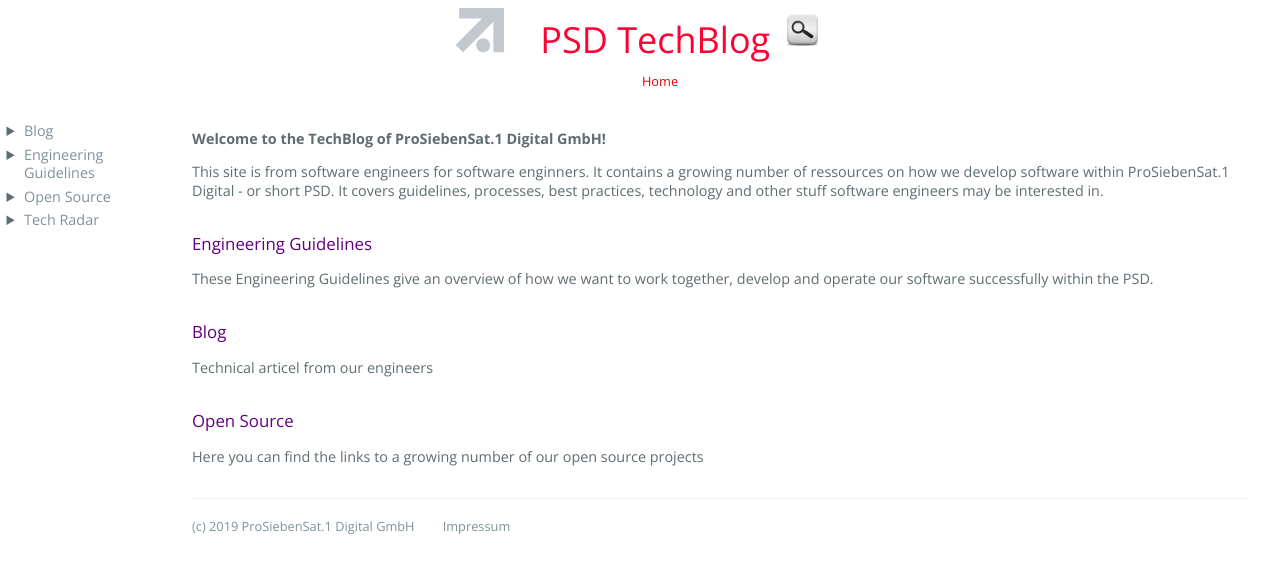
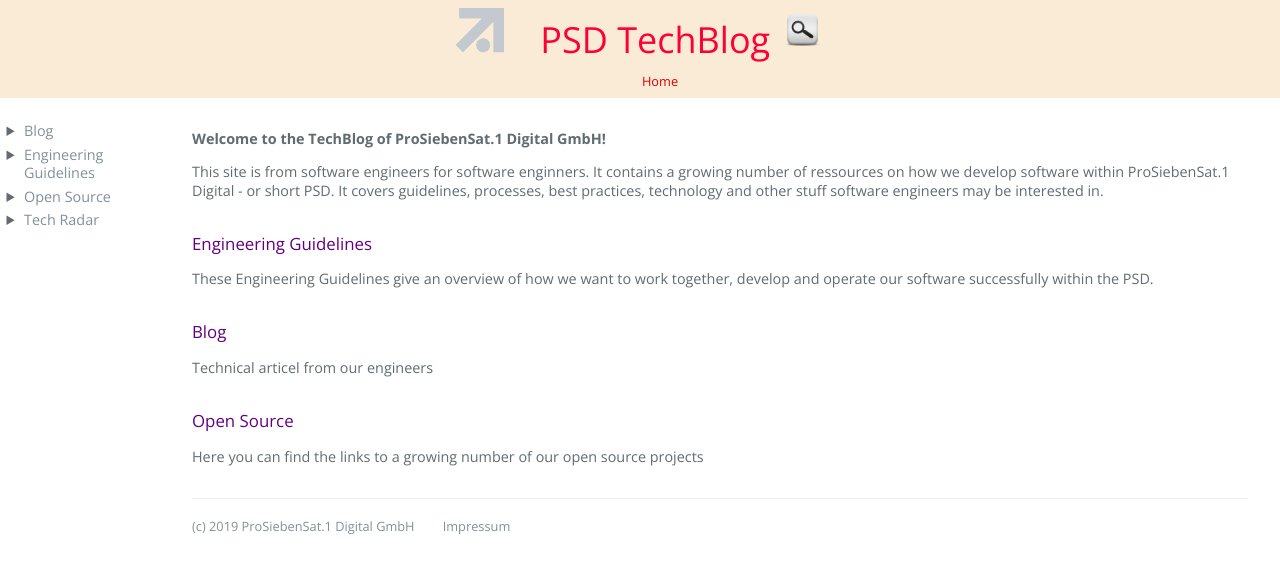
Before and after one commit to croedel/PSD-blog, a Jekyll site: the page built from index.md, in a window 1280 px wide. Shown: the top 573 px of the page. Built offline with Jekyll 4.4.1, drawn with Linux system fonts in a browser that asks for light colours; our own code applies the rules of GitHub Pages for plain Markdown files.

Commit message:
Update style.scss

```diff
--- a/assets/css/style.scss
+++ b/assets/css/style.scss
@@ -269,7 +269,7 @@ a:hover { text-decoration: underline; }
   .btn + .btn { margin-top: 1rem; margin-left: 0; } }
 
 // .page-header { color: #fff; text-align: center; background-image: url("{{ site.github.url }}/images/header.jpg"); background-size: cover; }
-.page-header { color: #fff; text-align: center; }
+.page-header { color: #fff; text-align: center; background-color: antiquewhite; }
 .page-header a { color:#f03; }
 
 @media screen and (min-width: 64em) { .page-header { padding: 0.5rem 6rem; } }
```
